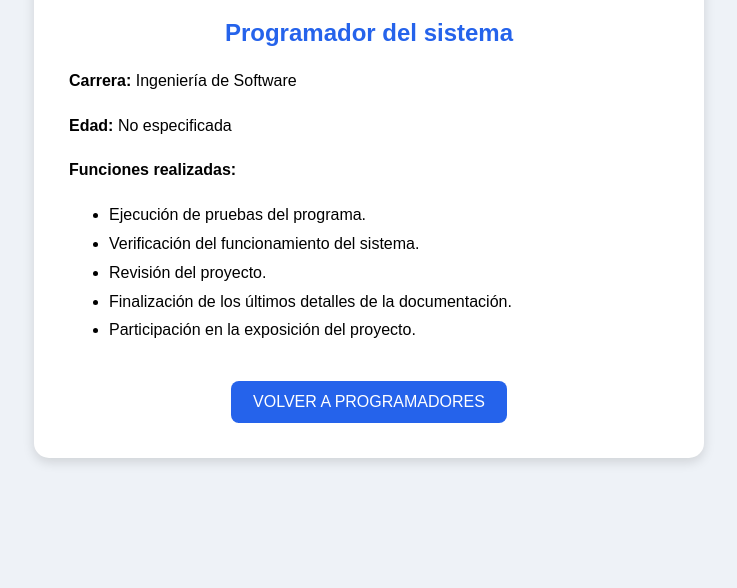
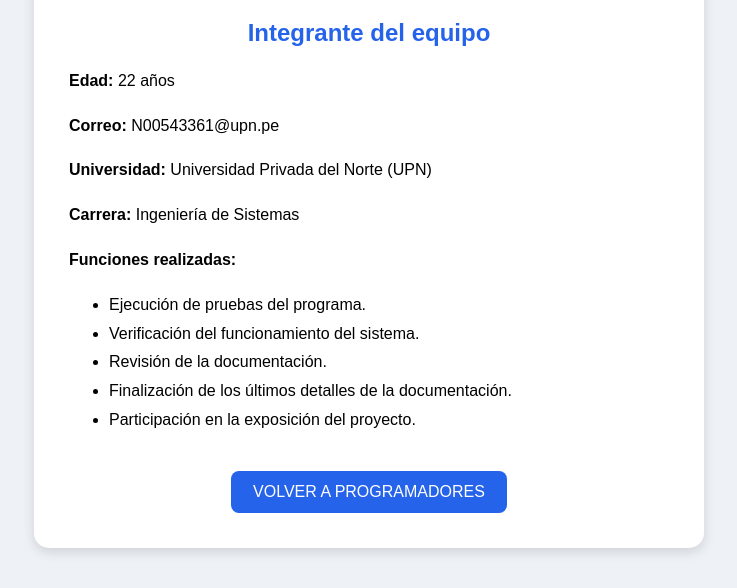
Before and after one commit to estrella127h/PerfilesProgramadores, a plain HTML site: page perfil4.html in a window 1280 px wide. Shown: the part 300-888 px from the top of the page, without its empty margins (271-1008 px from the left). Before the commit the page ends 800 px from the top, so only its background shows below. Drawn offline with Linux system fonts and the light colour scheme.

Commit message:
Update profile details for Carlos Cavero

```diff
--- a/perfil4.html
+++ b/perfil4.html
@@ -58,21 +58,24 @@
     <img src="foto4.jpg" alt="Fotografía de Carlos" class="foto">
 
     <h1>Cavero Lopez, Carlos Aaron</h1>
-
-    <h2>Programador del sistema</h2>
+    <h2>Integrante del equipo</h2>
 
     <div class="datos">
 
-        <p><strong>Carrera:</strong> Ingeniería de Software</p>
+        <p><strong>Edad:</strong> 22 años</p>
 
-        <p><strong>Edad:</strong> No especificada</p>
+        <p><strong>Correo:</strong> N00543361@upn.pe</p>
+
+        <p><strong>Universidad:</strong> Universidad Privada del Norte (UPN)</p>
+
+        <p><strong>Carrera:</strong> Ingeniería de Sistemas</p>
 
         <p><strong>Funciones realizadas:</strong></p>
 
         <ul>
             <li>Ejecución de pruebas del programa.</li>
             <li>Verificación del funcionamiento del sistema.</li>
-            <li>Revisión del proyecto.</li>
+            <li>Revisión de la documentación.</li>
             <li>Finalización de los últimos detalles de la documentación.</li>
             <li>Participación en la exposición del proyecto.</li>
         </ul>
@@ -82,3 +85,6 @@
     <a href="index.html" class="boton">VOLVER A PROGRAMADORES</a>
 
 </div>
+
+</body>
+</html>
```
